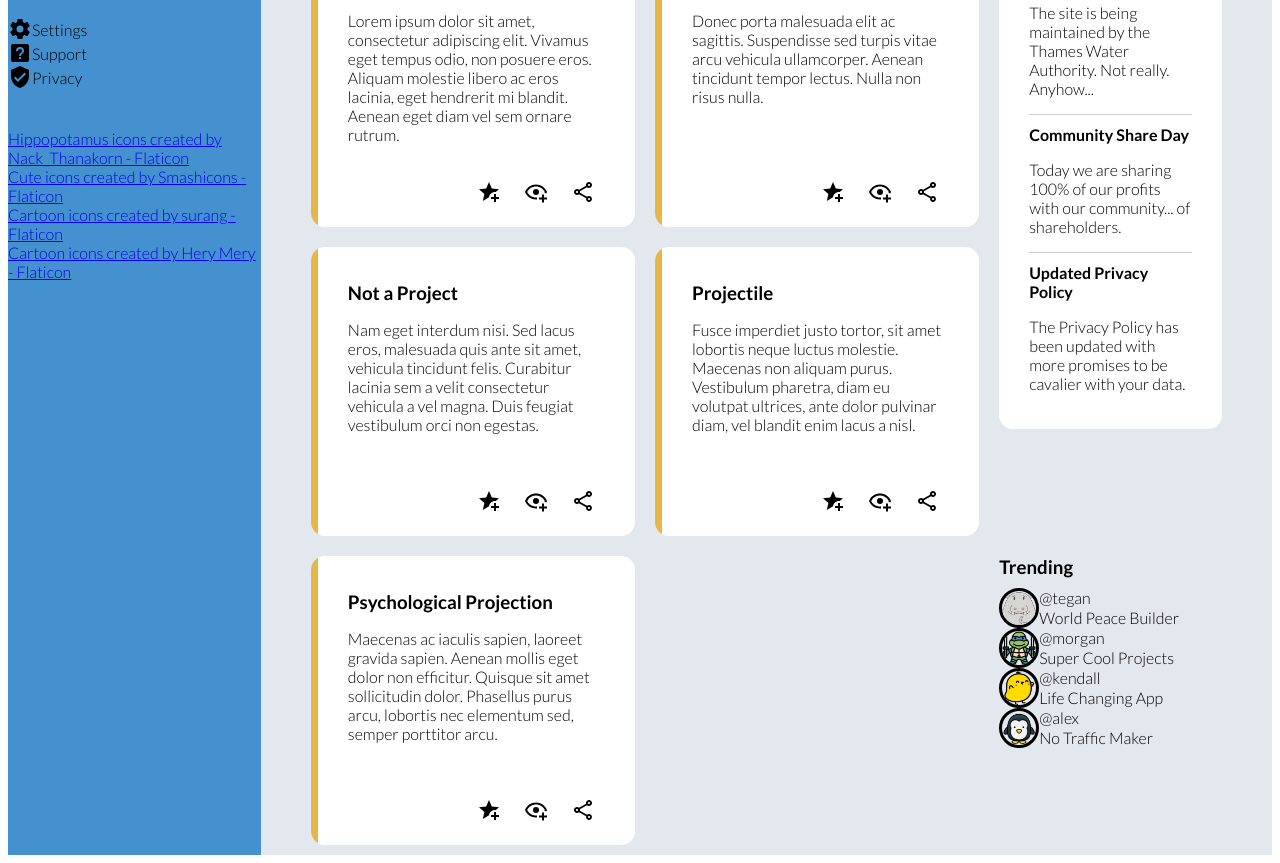
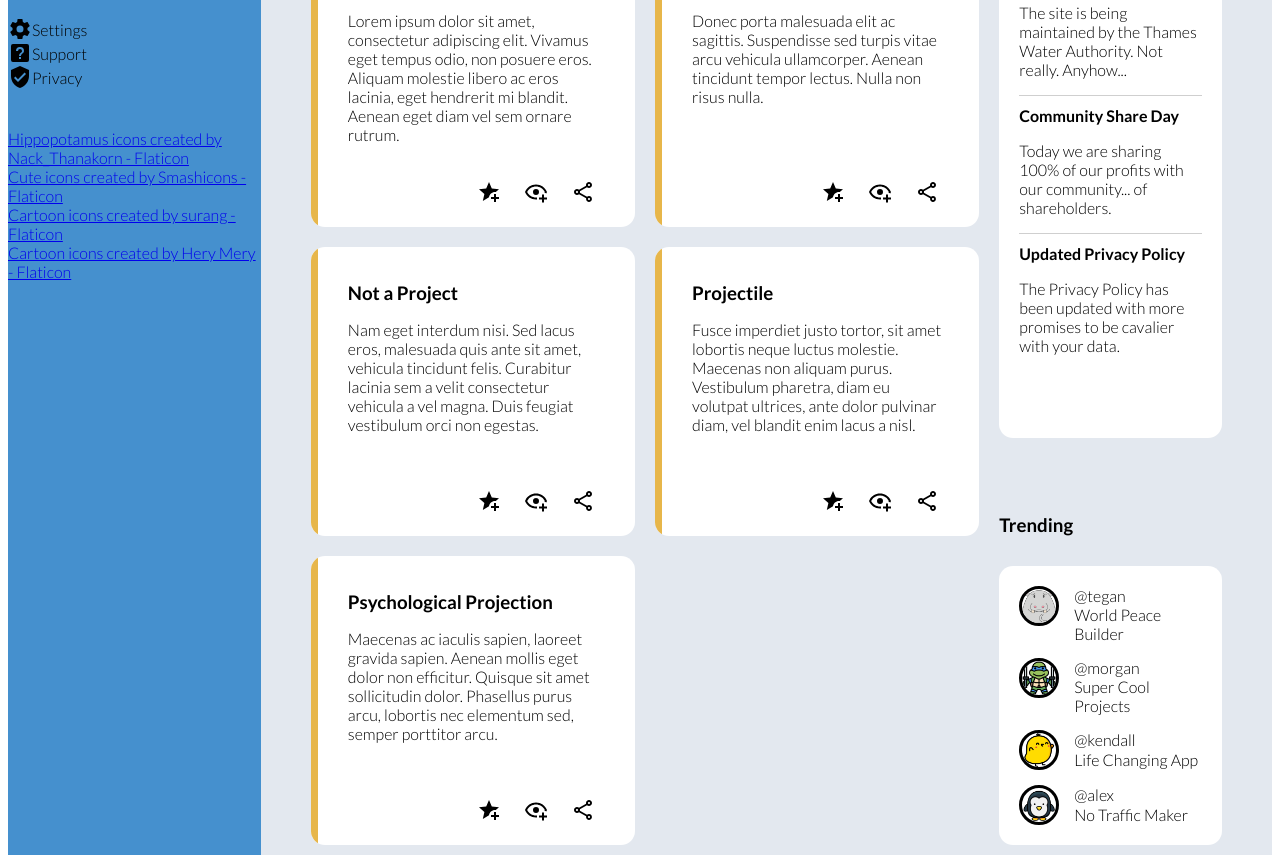
Before and after one commit to aj-abdujabborov/odin-admin-dashboard, a plain HTML site: page index.html in a window 1280 px wide. Shown: the part 264-1127 px from the top of the page. Drawn offline with Linux system fonts and the light colour scheme.

Commit message:
Create appearance of main > trending section

```diff
--- a/styles/appearance.css
+++ b/styles/appearance.css
@@ -37,7 +37,6 @@ h1, h2, h3, h4 {
 /* Main */
 .main {
     background-color: #E3E8EF;
-    padding: 10px 50px;
 }
 
 .projects > .card {
@@ -63,3 +62,8 @@ h1, h2, h3, h4 {
 .announcements > .news-container > .news:last-child {
     border-bottom: none;
 }
+
+.trending > .user-container {
+    background-color: white;
+    border-radius: var(--card-border-radius);
+}
--- a/styles/layout.css
+++ b/styles/layout.css
@@ -94,6 +94,8 @@ img.large.profile-photo {
     display: grid;
     grid-template-columns: 3fr 1fr;
     gap: var(--main-gap-size);
+
+    padding: 10px 50px;
 }
 
 .main h3:first-child {
@@ -145,31 +147,39 @@ img.large.profile-photo {
     grid-row: 1 / 2;
 
     display: grid;
-    grid-template-rows: min-content min-content;
+    grid-template-rows: min-content 1fr;
     gap: var(--main-gap-size);
 }
 
 .announcements > .news-container {
     display: flex;
     flex-direction: column;
-    padding: 20px 30px;
+    padding: 20px 20px;
 }
 
 
 .trending {
     grid-column: 2 / 3;
     grid-row: 2 / 3;
+    align-self: end;
+
+    display: grid;
+    grid-template-rows: min-content 1fr;
+    gap: var(--main-gap-size);
 }
 
 .trending > .user-container {
     display: flex;
     flex-direction: column;
+    padding: 20px 20px;
+    gap: 15px;
 }
 
 .trending .user {
     display: grid;
     grid-template-columns: min-content auto;
     grid-template-rows: min-content auto;
+    column-gap: 15px;
 }
 
 .trending .user > .profile-photo {
```
